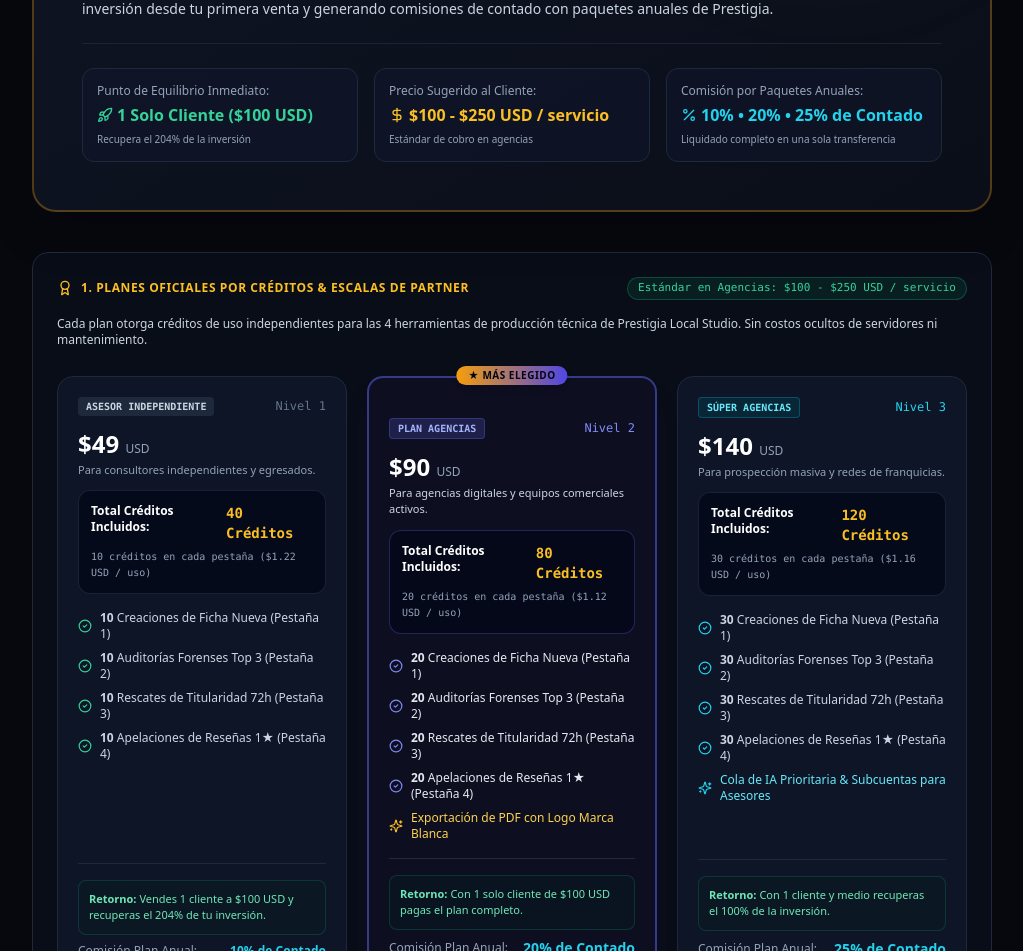
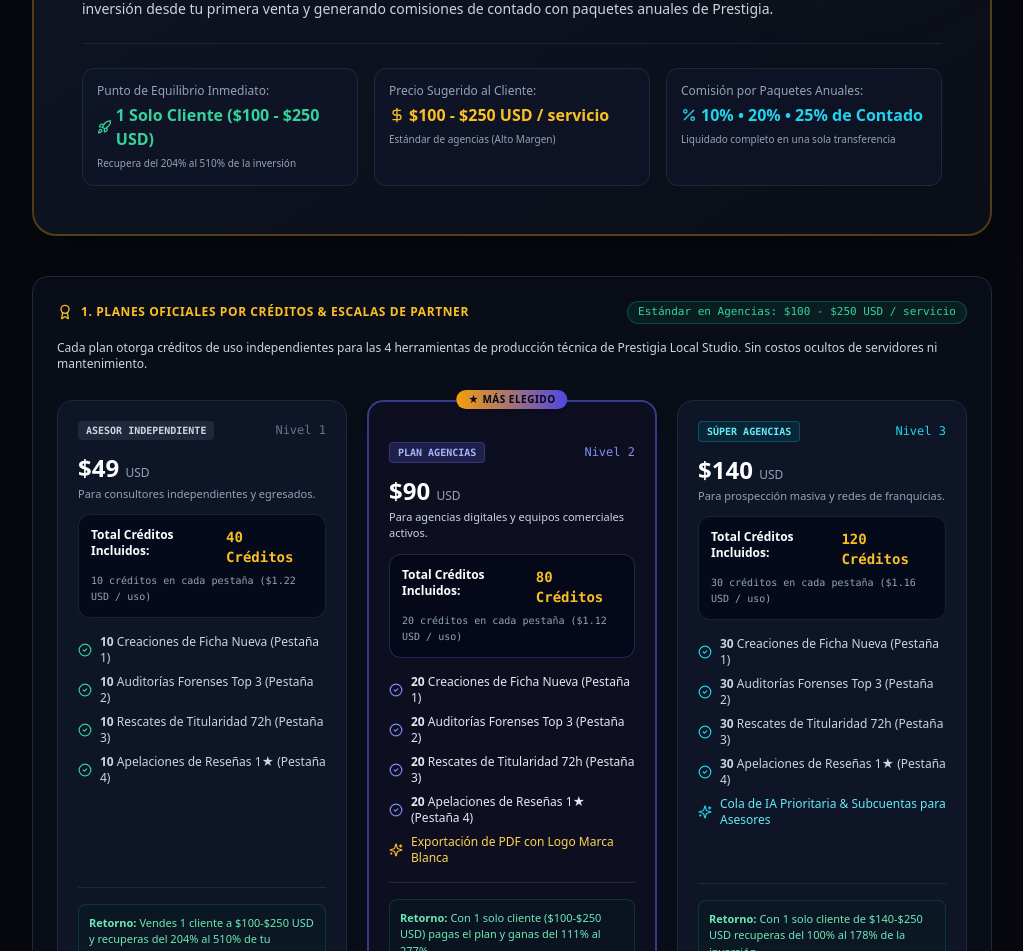
Before and after one commit to prestigia-spec/prestigia, a Next.js app: page /masterclass-planes in a window 1280 px wide. Shown: the part 481-1432 px from the top of the page, without its empty margins (128-1151 px from the left). Built offline with nearby package versions, Linux system fonts and the light colour scheme.

Commit message:
feat(masterclass): amplify breakeven ROI up to 510% and harmonize \-\ USD range

```diff
--- a/src/app/masterclass-planes/page.tsx
+++ b/src/app/masterclass-planes/page.tsx
@@ -213,9 +213,9 @@ export default function MasterclassPlanesPage() {
               <span className="text-slate-400 block">{isEn ? 'Immediate Breakeven:' : 'Punto de Equilibrio Inmediato:'}</span>
               <span className="text-emerald-400 font-black text-base flex items-center gap-1">
                 <Rocket className="w-4 h-4 text-emerald-400" />
-                <span>{isEn ? '1 Single Client ($100 USD)' : '1 Solo Cliente ($100 USD)'}</span>
+                <span>{isEn ? '1 Single Client ($100 - $250 USD)' : '1 Solo Cliente ($100 - $250 USD)'}</span>
               </span>
-              <span className="text-[10px] text-slate-400 block">{isEn ? 'Recovers 204% of Starter plan' : 'Recupera el 204% de la inversión'}</span>
+              <span className="text-[10px] text-slate-400 block">{isEn ? 'Recovers 204% to 510% of investment' : 'Recupera del 204% al 510% de la inversión'}</span>
             </div>
 
             <div className="p-3.5 rounded-xl bg-slate-900/60 border border-slate-800 space-y-1">
@@ -224,7 +224,7 @@ export default function MasterclassPlanesPage() {
                 <DollarSign className="w-4 h-4 text-amber-400" />
                 <span>$100 - $250 USD / {isEn ? 'service' : 'servicio'}</span>
               </span>
-              <span className="text-[10px] text-slate-400 block">{isEn ? 'Agency standard market fee' : 'Estándar de cobro en agencias'}</span>
+              <span className="text-[10px] text-slate-400 block">{isEn ? 'Agency standard fee (High Profit Margin)' : 'Estándar de agencias (Alto Margen)'}</span>
             </div>
 
             <div className="p-3.5 rounded-xl bg-slate-900/60 border border-slate-800 space-y-1">
@@ -307,7 +307,7 @@ export default function MasterclassPlanesPage() {
 
               <div className="pt-4 border-t border-slate-800 space-y-2">
                 <div className="p-2.5 rounded-lg bg-emerald-950/20 border border-emerald-500/20 text-[11px] text-emerald-300">
-                  <strong>{isEn ? 'Breakeven:' : 'Retorno:'}</strong> {isEn ? '1 client at $100 USD = 204% recovered.' : 'Vendes 1 cliente a $100 USD y recuperas el 204% de tu inversión.'}
+                  <strong>{isEn ? 'Breakeven:' : 'Retorno:'}</strong> {isEn ? '1 client at $100–$250 USD = 204% to 510% recovered.' : 'Vendes 1 cliente a $100-$250 USD y recuperas del 204% al 510% de tu inversión.'}
                 </div>
                 <div className="flex justify-between items-center text-xs">
                   <span className="text-slate-400">{isEn ? 'Annual Software Commission:' : 'Comisión Plan Anual:'}</span>
@@ -376,7 +376,7 @@ export default function MasterclassPlanesPage() {
 
               <div className="pt-4 border-t border-slate-800 space-y-2">
                 <div className="p-2.5 rounded-lg bg-emerald-950/20 border border-emerald-500/20 text-[11px] text-emerald-300">
-                  <strong>{isEn ? 'Breakeven:' : 'Retorno:'}</strong> {isEn ? '1 single $100 USD client pays off the entire plan.' : 'Con 1 solo cliente de $100 USD pagas el plan completo.'}
+                  <strong>{isEn ? 'Breakeven:' : 'Retorno:'}</strong> {isEn ? '1 single $100–$250 USD client pays the plan (111% to 277% return).' : 'Con 1 solo cliente ($100-$250 USD) pagas el plan y ganas del 111% al 277%.'}
                 </div>
                 <div className="flex justify-between items-center text-xs">
                   <span className="text-slate-400">{isEn ? 'Annual Software Commission:' : 'Comisión Plan Anual:'}</span>
@@ -441,7 +441,7 @@ export default function MasterclassPlanesPage() {
 
               <div className="pt-4 border-t border-slate-800 space-y-2">
                 <div className="p-2.5 rounded-lg bg-emerald-950/20 border border-emerald-500/20 text-[11px] text-emerald-300">
-                  <strong>{isEn ? 'Breakeven:' : 'Retorno:'}</strong> {isEn ? '1.5 clients recover 100% of your investment.' : 'Con 1 cliente y medio recuperas el 100% de la inversión.'}
+                  <strong>{isEn ? 'Breakeven:' : 'Retorno:'}</strong> {isEn ? '1 single $140–$250 USD client recovers 100% to 178% of your investment.' : 'Con 1 solo cliente de $140-$250 USD recuperas del 100% al 178% de la inversión.'}
                 </div>
                 <div className="flex justify-between items-center text-xs">
                   <span className="text-slate-400">{isEn ? 'Annual Software Commission:' : 'Comisión Plan Anual:'}</span>
```
